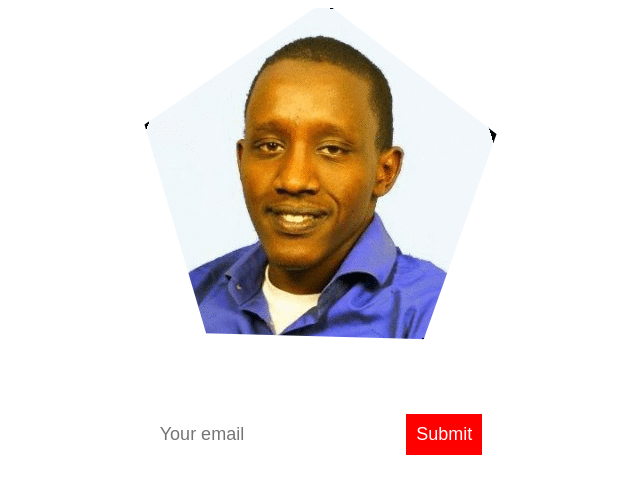
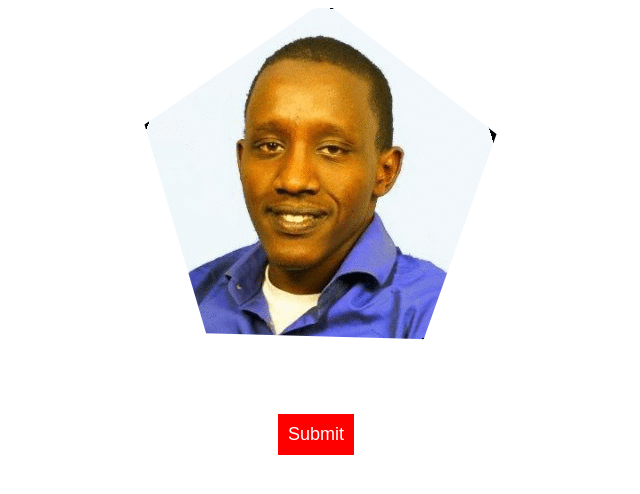
Before and after one commit to kagoloroitocdc/firstrepo, a plain HTML site: page index.html in a window 1280 px wide. Shown: the whole page, without its empty margins (324-964 px from the left). Drawn offline with Linux system fonts and the light colour scheme.

Commit message:
Update index.html

```diff
--- a/index.html
+++ b/index.html
@@ -27,6 +27,5 @@
 <body>
   <img src="assets/img/me.png">
   <p>Hi! I'm just trying to learn something new everyday. Say hello!</p>
-  <input type="email" placeholder="Your email">
   <input type="submit">
 </body>
```
